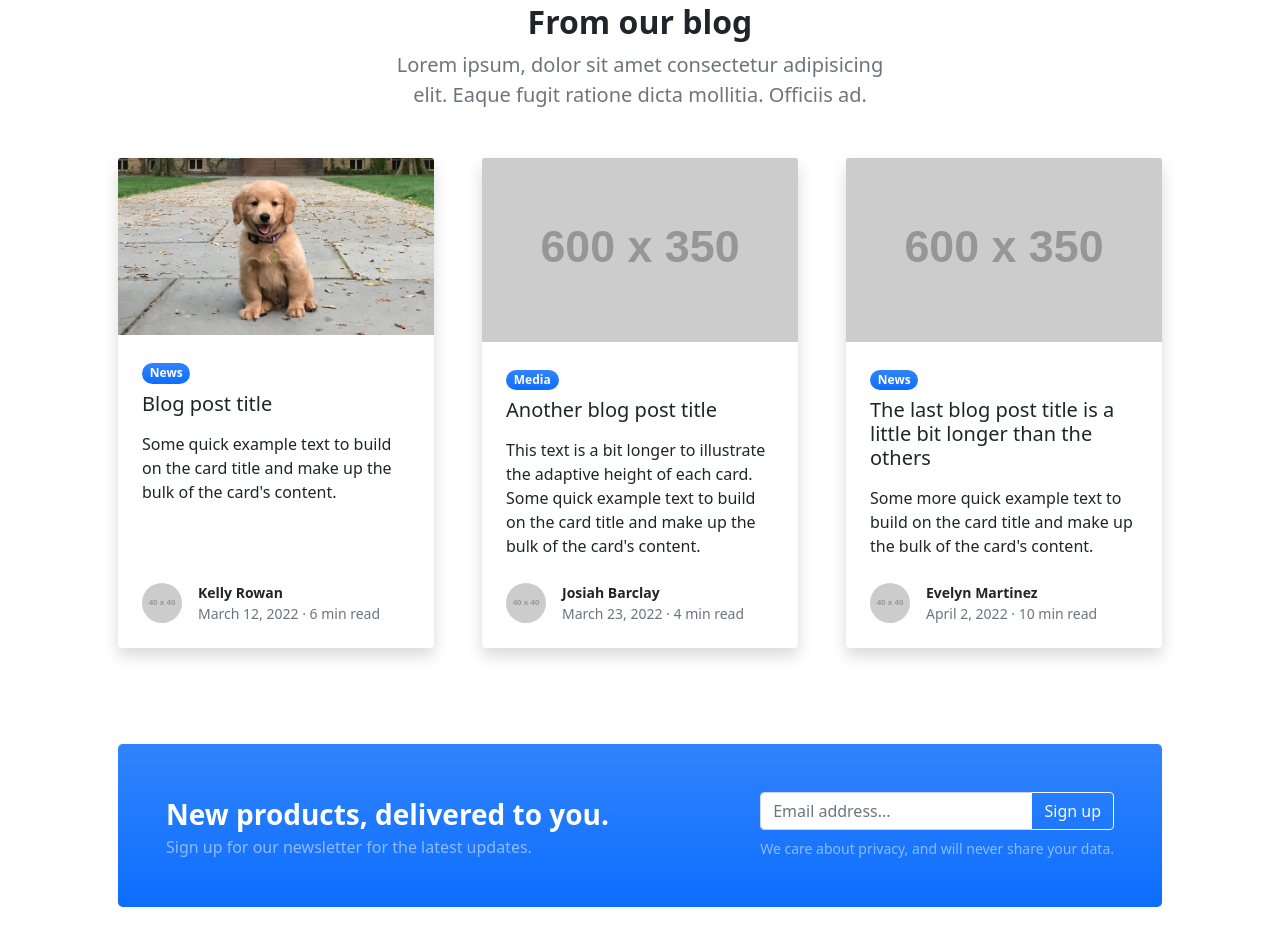
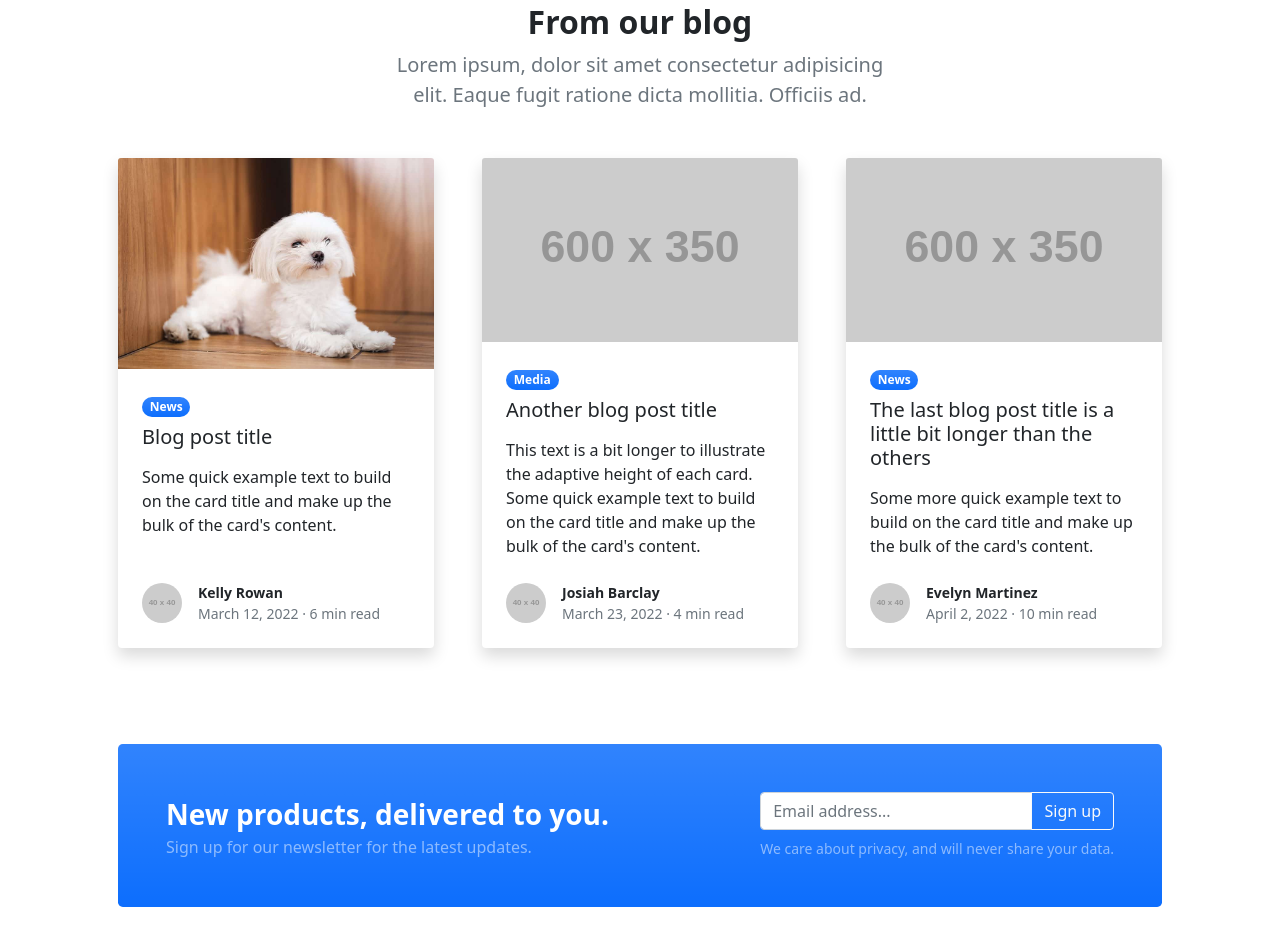
Before and after one commit to wenwen1225/my-frisr-website, a plain HTML site: page index.html in a window 1280 px wide. Shown: the part 1588-2534 px from the top of the page. Drawn offline with nearby package versions, Linux system fonts and the light colour scheme; placeholder pictures from the web are drawn by us.

Commit message:
change image dog3

```diff
--- a/index.html
+++ b/index.html
@@ -129,7 +129,7 @@
                     <div class="row gx-5">
                         <div class="col-lg-4 mb-5">
                             <div class="card h-100 shadow border-0">
-                                <img class="card-img-top" src="assets/dog2.jpg" alt="..." />
+                                <img class="card-img-top" src="assets/dog3.jpg" alt="..." />
                                 <div class="card-body p-4">
                                     <div class="badge bg-primary bg-gradient rounded-pill mb-2">News</div>
                                     <a class="text-decoration-none link-dark stretched-link" href="#!"><h5 class="card-title mb-3">Blog post title</h5></a>
```
Also changed, not shown: assets/dog3.jpg (added).
